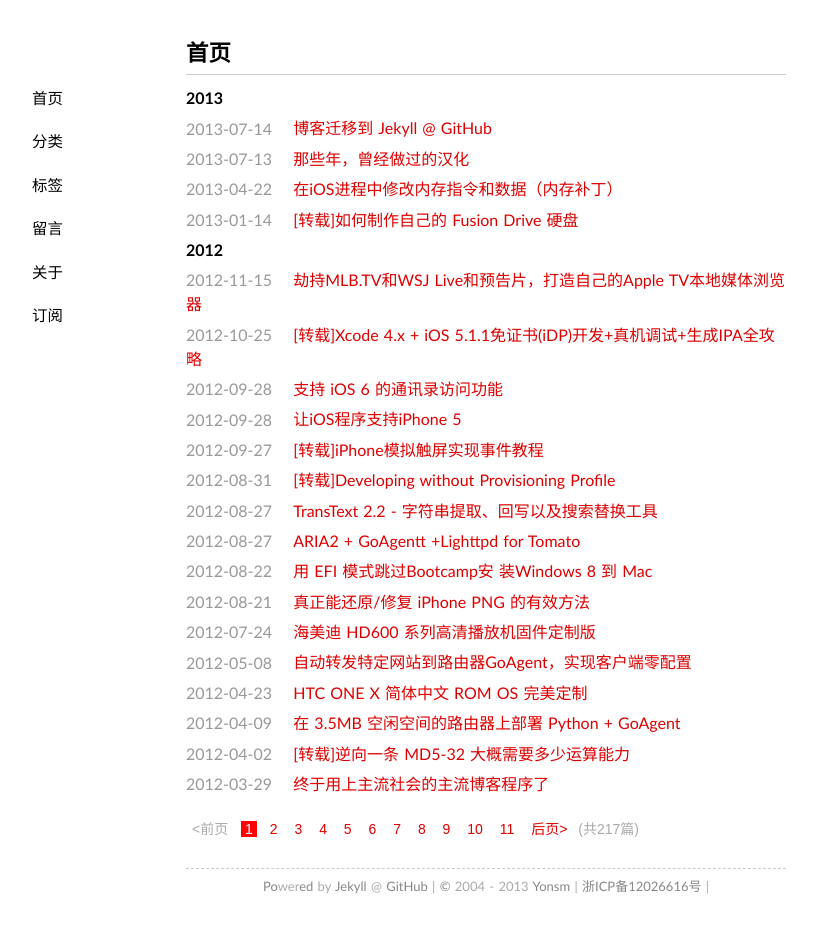
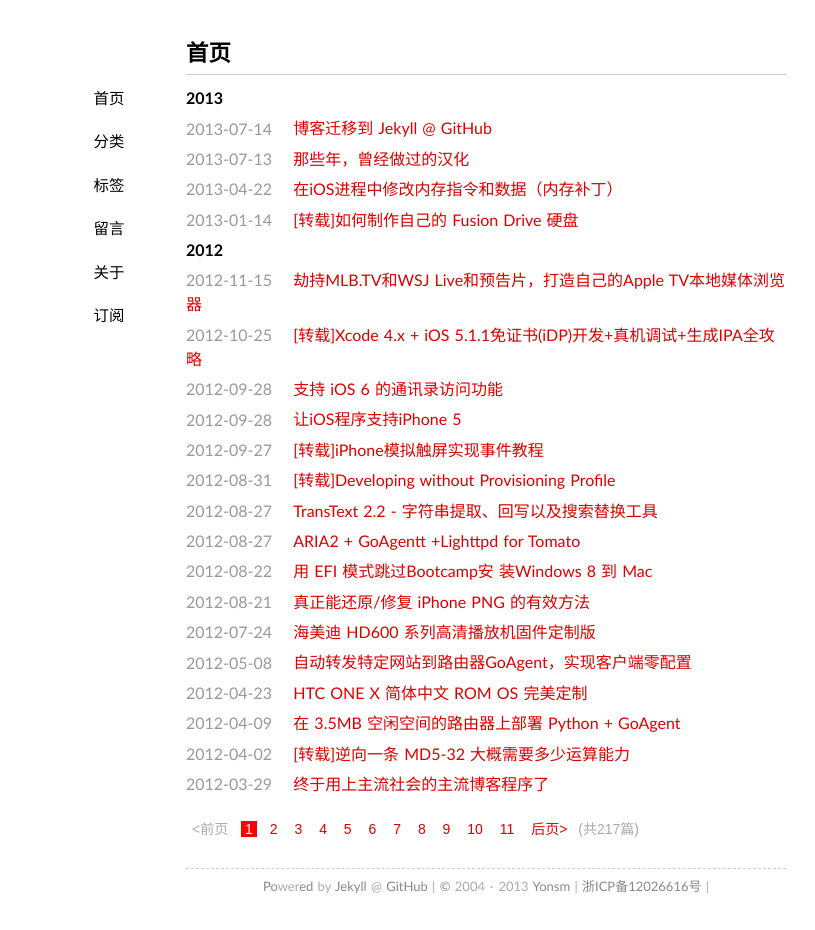
Before and after one commit to Yonsm/Yonsm.github.io, a Jekyll site: the page built from index.html, in a window 1280 px wide. Shown: the whole page, without its empty margins (154-969 px from the left). Built offline with Jekyll 4.4.1, drawn with Linux system fonts in a browser that asks for light colours; some web fonts are replaced; Markdown is read by kramdown in place of the engine named in the settings; the list of posts is cut into pages by our own code; comment, search, counter and statistics services are not loaded.

Commit message:
导航尺寸

```diff
--- a/media/css/style.css
+++ b/media/css/style.css
@@ -46,7 +46,7 @@ blockquote p{margin:0;padding:.5em 0;}
 .pageNav{font-weight:bold;font-size:17px;}
 .pageNavInvalid{font-weight:bold;font-size:17px;color:#D0D0D0;}
 header{padding:.5em 0;border-bottom: 1px solid #cccccc;}
-nav{font-family:"Electrolize",sans-serif;font-size:1.1em;text-transform:uppercase;float:left;margin-left:-12em;width:5em;text-align:right;}
+nav{font-family:"Electrolize",sans-serif;font-size:1.1em;text-transform:uppercase;float:left;margin-left:-7em;width:4em;text-align:right;}
 nav a{display:block;padding:.7em 1em;color:#000000;}
 nav a:hover{background-color:#ff0000;text-decoration:none;color:#f9f9f9;-webkit-transition:color .2s linear;}
 .post{padding:.5em 0em;}
```
